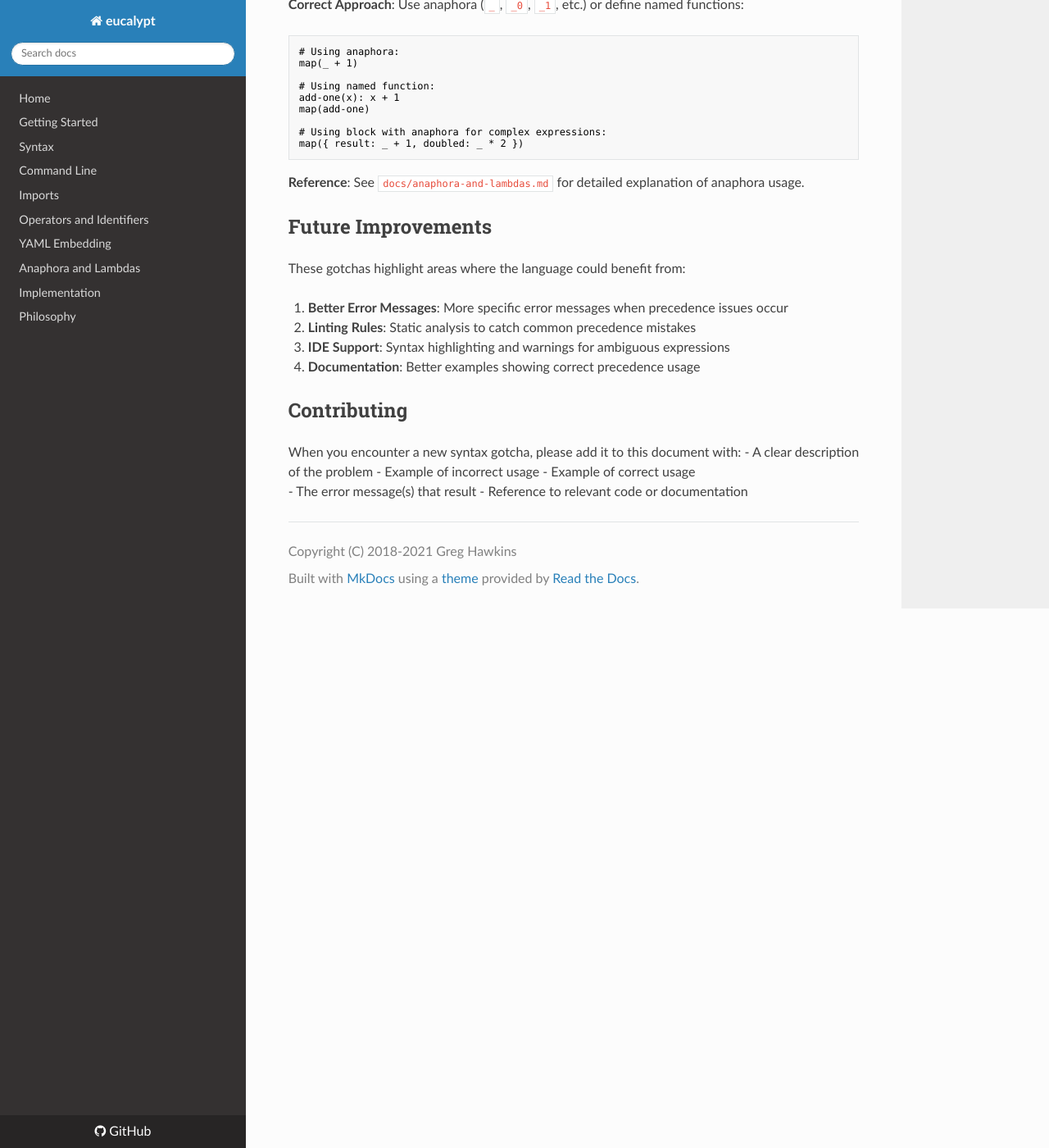
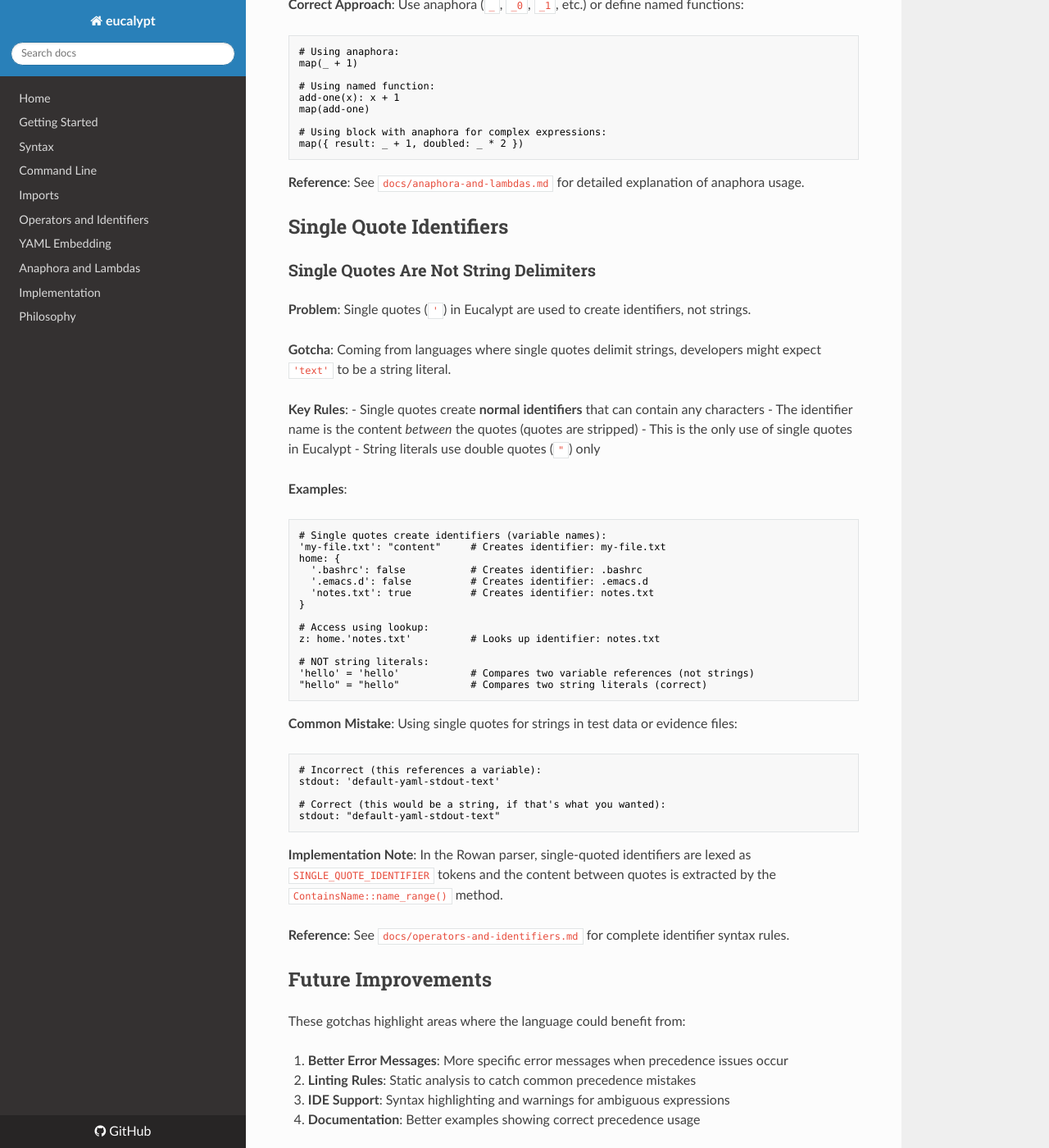
Before and after one commit to curvelogic/eucalypt, an MkDocs documentation site: the page built from docs/syntax-gotchas.md, in a window 1280 px wide and 1400 px high, scrolled down 1295 px. Shown: the whole window at 82% size. Built offline with MkDocs 1.6.1, drawn with Linux system fonts in a browser that asks for light colours; nearby versions of some CDN libraries.

Commit message:
Fix Rowan parser single-quoted identifier handling
Fixed two critical bugs in single-quoted identifier processing:

1. SingleQuoteIdentifier::name_range() incorrectly used find() twice
   instead of find() and rfind() to locate opening and closing quotes

2. desugar_rowan_name() used text() which included quotes instead of
   using the name() method to extract the content between quotes

Single quotes in Eucalypt create identifiers (not strings), where the
content between quotes becomes the variable name. This fix ensures
'test-name' correctly refers to the same identifier as test-name.

Also updated syntax-gotchas.md with comprehensive documentation of
single quote identifier syntax and common mistakes.

🤖 Generated with [Claude Code](https://claude.ai/code)

Co-Authored-By: Claude <noreply@anthropic.com>

````diff
--- a/docs/syntax-gotchas.md
+++ b/docs/syntax-gotchas.md
@@ -64,6 +64,51 @@ map({ result: _ + 1, doubled: _ * 2 })
 
 **Reference**: See `docs/anaphora-and-lambdas.md` for detailed explanation of anaphora usage.
 
+## Single Quote Identifiers
+
+### Single Quotes Are Not String Delimiters
+
+**Problem**: Single quotes (`'`) in Eucalypt are used to create identifiers, not strings.
+
+**Gotcha**: Coming from languages where single quotes delimit strings, developers might expect `'text'` to be a string literal.
+
+**Key Rules**:
+- Single quotes create **normal identifiers** that can contain any characters
+- The identifier name is the content *between* the quotes (quotes are stripped)
+- This is the only use of single quotes in Eucalypt
+- String literals use double quotes (`"`) only
+
+**Examples**:
+```eu
+# Single quotes create identifiers (variable names):
+'my-file.txt': "content"     # Creates identifier: my-file.txt
+home: {
+  '.bashrc': false           # Creates identifier: .bashrc
+  '.emacs.d': false          # Creates identifier: .emacs.d
+  'notes.txt': true          # Creates identifier: notes.txt
+}
+
+# Access using lookup:
+z: home.'notes.txt'          # Looks up identifier: notes.txt
+
+# NOT string literals:
+'hello' = 'hello'            # Compares two variable references (not strings)
+"hello" = "hello"            # Compares two string literals (correct)
+```
+
+**Common Mistake**: Using single quotes for strings in test data or evidence files:
+```eu
+# Incorrect (this references a variable):
+stdout: 'default-yaml-stdout-text'
+
+# Correct (this would be a string, if that's what you wanted):
+stdout: "default-yaml-stdout-text"
+```
+
+**Implementation Note**: In the Rowan parser, single-quoted identifiers are lexed as `SINGLE_QUOTE_IDENTIFIER` tokens and the content between quotes is extracted by the `ContainsName::name_range()` method.
+
+**Reference**: See `docs/operators-and-identifiers.md` for complete identifier syntax rules.
+
 ## Future Improvements
 
 These gotchas highlight areas where the language could benefit from:
````
Also changed, not shown: 2 other files.
